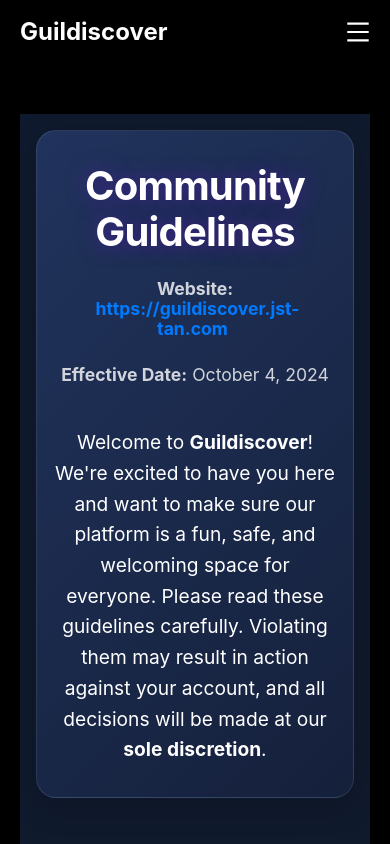
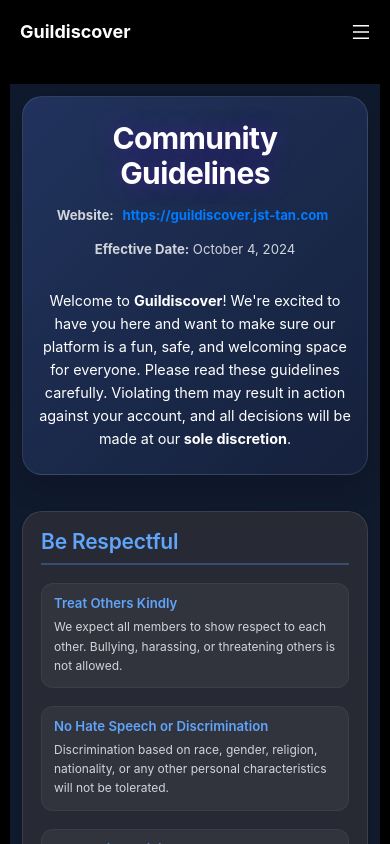
Before and after one commit to GuildDiscover/Main-Website, a React (Create React App) app: page /guidelines in a window 390 px wide. Shown: the top 844 px of the page. Built offline with nearby package versions, Linux system fonts and the light colour scheme.

Commit message:
Implement mobile responsiveness

```diff
--- a/src/App.css
+++ b/src/App.css
@@ -73,3 +73,77 @@
   box-shadow: rgba(0, 0, 0, 0.06) 0 2px 4px;
   transform: translateY(0);
 }
+
+/* Responsive Styles */
+@media screen and (max-width: 768px) {
+  .content {
+    padding: 30px 15px;
+  }
+
+  .orange_button {
+    width: 100%;
+    margin: 10px 0;
+    padding: 8px 16px;
+    font-size: 14px;
+  }
+}
+
+@media screen and (max-width: 480px) {
+  .content {
+    padding: 20px 10px;
+  }
+
+  .text-center {
+    font-size: 1.2rem;
+  }
+}
+
+/* Container for responsive layouts */
+.container {
+  width: 100%;
+  max-width: 1200px;
+  margin: 0 auto;
+  padding: 0 20px;
+  box-sizing: border-box;
+}
+
+/* Responsive grid system */
+.row {
+  display: flex;
+  flex-wrap: wrap;
+  margin: -10px;
+}
+
+.col {
+  padding: 10px;
+  flex: 1;
+}
+
+@media screen and (max-width: 768px) {
+  .col {
+    flex: 0 0 100%;
+  }
+}
+
+/* Responsive images */
+img {
+  max-width: 100%;
+  height: auto;
+}
+
+/* Responsive typography */
+html {
+  font-size: 16px;
+}
+
+@media screen and (max-width: 768px) {
+  html {
+    font-size: 14px;
+  }
+}
+
+@media screen and (max-width: 480px) {
+  html {
+    font-size: 12px;
+  }
+}
```
